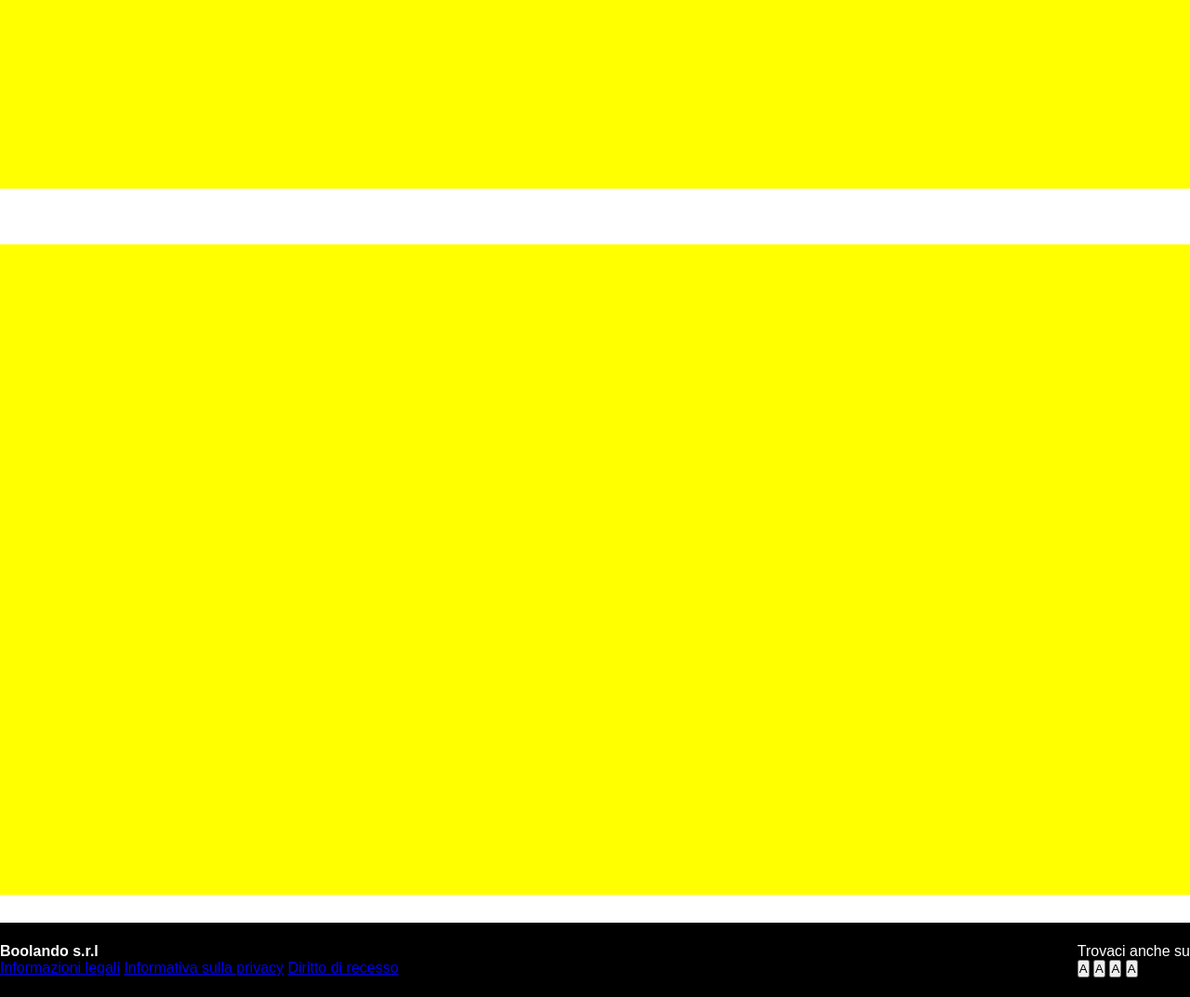
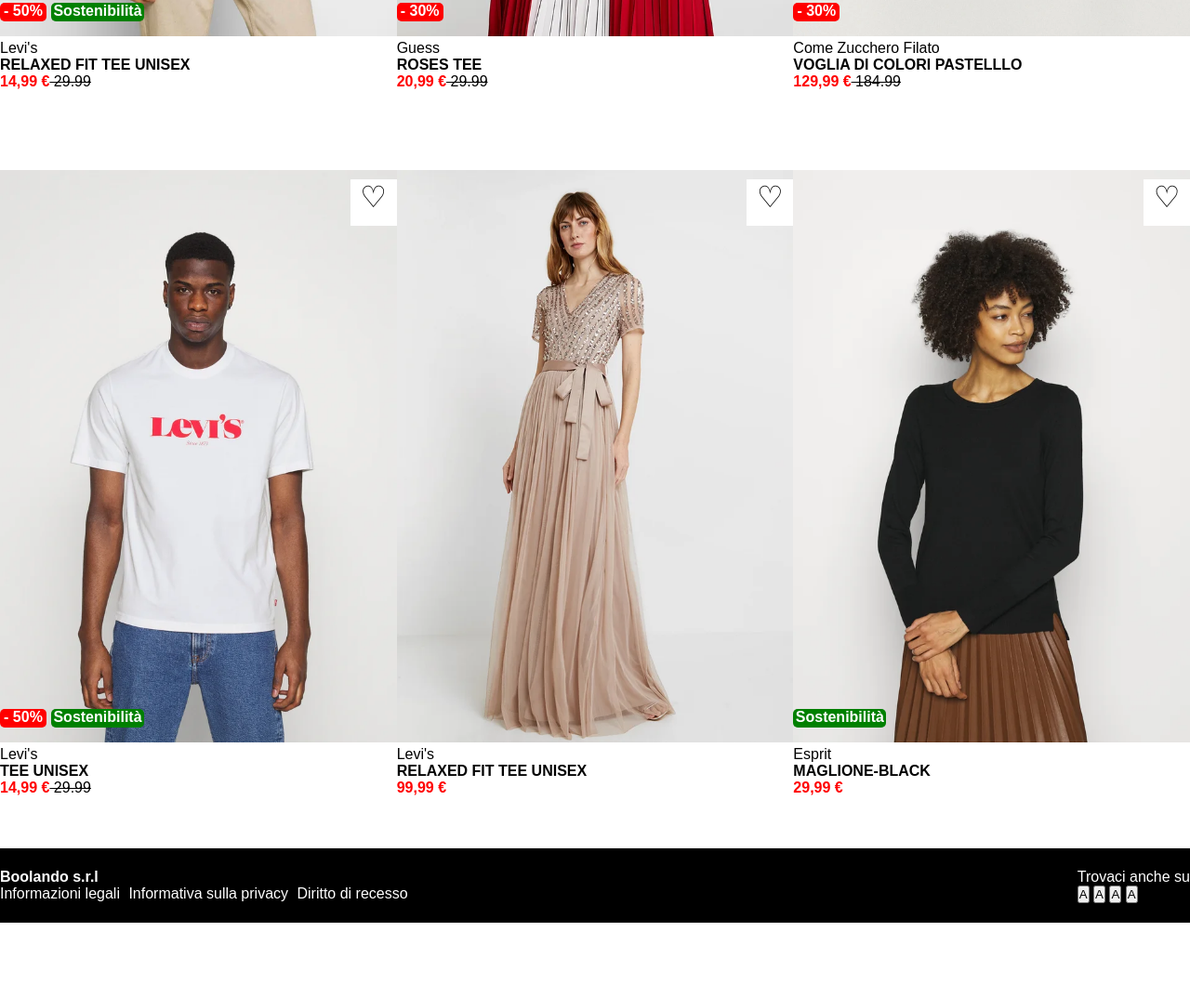
Before and after one commit to DavideAnile/html-css-boolando, a plain HTML site: page index.html in a window 1280 px wide. Shown: the part 687-1760 px from the top of the page at 93% size. After the commit the page ends 1680 px from the top, so only its background shows below. Drawn offline with Linux system fonts and the light colour scheme.

Commit message:
End exercise + bonus

```diff
--- a/css/style.css
+++ b/css/style.css
@@ -1,10 +1,13 @@
 .centered-container{
-    max-width: 1600px;
+    max-width: 1400px;
     margin: 0 auto;
 }
   /* header */
 nav{
+    position: fixed;
+    width: 100%;
     background-color: #ff6900;
+    z-index: 2;
     /*test*/
 }
 
@@ -12,16 +15,17 @@
     display: flex;
     justify-content: space-between;
     align-items: center;
-
     background-color: #ff6900;
     color: white;
     height: 80px;
 }
 
 
+
 nav  .nav-bar .links a{
     color: white;
     text-decoration: none;
+    padding: 0 5px;
 }
 nav  .nav-bar #logo{
     height: 40px;
@@ -42,20 +46,101 @@
     display: flex;
     justify-content: space-between;
 
-
-
 }
 
 
 .main-image{
+    width: 100%;
+}
+
+.secondary-image{
+    display: none;
+    width: 100%;
+    position: absolute;
+    top: 0;
+    left: 0;
 
 }
 
+.item:hover .secondary-image{
+    display: inline-block;
+}
 
-#item{
+
+#item1, #item2, #item3,
+#item4, #item5, #item6{
+    position: relative;
+}
+
+
+.red-price{
+    font-weight: bold;
+    color: red;
+}
+
+.line-through-price{
+    text-decoration: line-through;
+}
+
+#heart{
+    position: absolute;
+    font-size: 2em;
+    text-align: center;
+    background-color: white;
+    width: 50px;
+    height: 50px;
+    top: 10px;
+    right: 0;
+}
+
+.item:hover #heart{
+color: red;
+}
+
+
+#sale{
+ position: absolute;
+ bottom: 100px;
+ left: 0;
+ width: 50px;
+ height: 20px;
+ text-align: center;
+ color: white;
+ background-color: red;
+ border-radius: 5px;
+}
+
+
+#sustainability{
+    position: absolute;
+    bottom: 100px;
+    left: 55px;
+    width: 100px;
+    height: 20px;
+    text-align: center;
+    color: white;
+    background-color: green;
+    border-radius: 5px;
+
+}
+
+#item6 #sustainability{
+    position: absolute;
+    bottom: 100px;
+    left: 0px;
+    width: 100px;
+    height: 20px;
+    text-align: center;
+    color: white;
+    background-color: green;
+    border-radius: 5px;
+
+}
+
+.item{
     width: 440px;
     min-height: 700px;
-    background-color: yellow;
+
     margin: 30px 0;
 }
 
@@ -65,9 +150,9 @@
 }
 
 
+/* /Main */
 
-
-
+/* Footer */
 
 footer{
     background-color: black;
@@ -81,3 +166,11 @@
     background-color: black;
     height: 80px;
 }
+
+.footer-credits a{
+    color: white;
+    text-decoration: none;
+    padding-right: 5px;
+}
+
+/* Footer */
--- a/index.html
+++ b/index.html
@@ -31,70 +31,92 @@
         <section class="first-section centered-container">
 
 
-                <div id="item">
+                <div id="item1" class="item">
+                    <img class="main-image" src="img/1.webp" alt="">
+                    <img class="secondary-image" src="img/1b.webp" alt="">
+                    <div id="heart">&#9825;</div>
+                    <div id="sale"><strong>- 50%</strong></div>
+                    <div id="sustainability"><strong>Sostenibilità</strong></div>
+                    <span>Levi's</span><br>
+                    <span><strong>RELAXED FIT TEE UNISEX</strong></span><br>
+                    <span class="red-price">14,99 &#8364;</span><span class="line-through-price"> 29.99</span><br>
+                </div>
 
+                <div id="item2" class="item">
+                    <img class="main-image" src="img/2.webp" alt="">
+                    <img class="secondary-image" src="img/2b.webp" alt="">
+                    <div id="heart">&#9825;</div>
+                    <div id="sale"><strong>- 30%</strong></div>
+                    <span>Guess</span><br>
+                    <span><strong>ROSES TEE</strong></span><br>
+                    <span class="red-price">20,99 &#8364;</span><span class="line-through-price"> 29.99</span><br>
+                </div>
+
+                <div id="item3" class="item">
+                    <img class="main-image" src="img/3.webp" alt="">
+                    <img class="secondary-image" src="img/3b.webp" alt="">
+                    <div id="heart">&#9825;</div>
+                    <div id="sale"><strong>- 30%</strong></div>
+                    <span>Come Zucchero Filato</span><br>
+                    <span><strong>VOGLIA DI COLORI PASTELLLO</strong></span><br>
+                    <span class="red-price">129,99 &#8364;</span><span class="line-through-price"> 184.99</span><br>
+                </div>
+
+        </section>
+
+        <section class="second-section centered-container">
+
+                <div id="item4" class="item">
+                    <img class="main-image" src="img/4.webp" alt="">
+                    <img class="secondary-image" src="img/4b.webp" alt="">
+                    <div id="heart">&#9825;</div>
+                    <div id="sustainability"><strong>Sostenibilità</strong></div>
+                    <div id="sale"><strong>- 50%</strong></div>
+                    <span>Levi's</span><br>
+                    <span><strong>TEE UNISEX</strong></span><br>
+                    <span class="red-price">14,99 &#8364;</span><span class="line-through-price"> 29.99</span><br>
+                </div>
+
+                <div id="item5" class="item">
+                    <img class="main-image" src="img/5.webp" alt="">
+                    <img class="secondary-image" src="img/5b.webp" alt="">
+                    <div id="heart">&#9825;</div>
+                    <span>Levi's</span><br>
+                    <span><strong>RELAXED FIT TEE UNISEX</strong></span><br>
+                    <span class="red-price">99,99 &#8364;</span>
+                </div>
+
+                <div id="item6" class="item">
+                    <img class="main-image"src="img/6.webp" alt="">
+                    <img class="secondary-image" src="img/6b.webp" alt="">
+                    <div id="heart">&#9825;</div>
+                    <div id="sustainability"><strong>Sostenibilità</strong></div>
+                    <span>Esprit</span><br>
+                    <span><strong>MAGLIONE-BLACK</strong></span><br>
+                    <span class="red-price">29,99 &#8364;</span>
                 </div>
 
 
-                <div id="item"></div>
+        </section>
+    </main>
 
 
-                <div id="item"></div>
-
-
-        </section>
-        <section class="second-section centered-container">
-
-                <div id="item"></div>
-
-                <div id="item"></div>
-
-                <div id="item"></div>
-
-        </section>
-
-
-        <footer>
+    <footer>
             <div class="footer-credits centered-container">
-                <div>
+                <div id="final-credits">
                     <span><strong>Boolando s.r.l</strong></span><br>
                     <a href="#">Informazioni legali</a>
                     <a href="#">Informativa sulla privacy</a>
                     <a href="#">Diritto di recesso</a>
                 </div>
                 <div>
-                    <span id="credit-span">Trovaci anche su</span><br>
+                    <span id="credit-btn">Trovaci anche su</span><br>
                     <button>A</button>
                     <button>A</button>
                     <button>A</button>
                     <button>A</button>
                 </div>
-
-
             </div>
-        </footer>
-
-
-
-
-
-
-
-
-
-
-
-
-        </div>
-        </section>
-    </main>
-
-
-
-
-
-
-
-
+    </footer>
 </body>
 </html>
```
